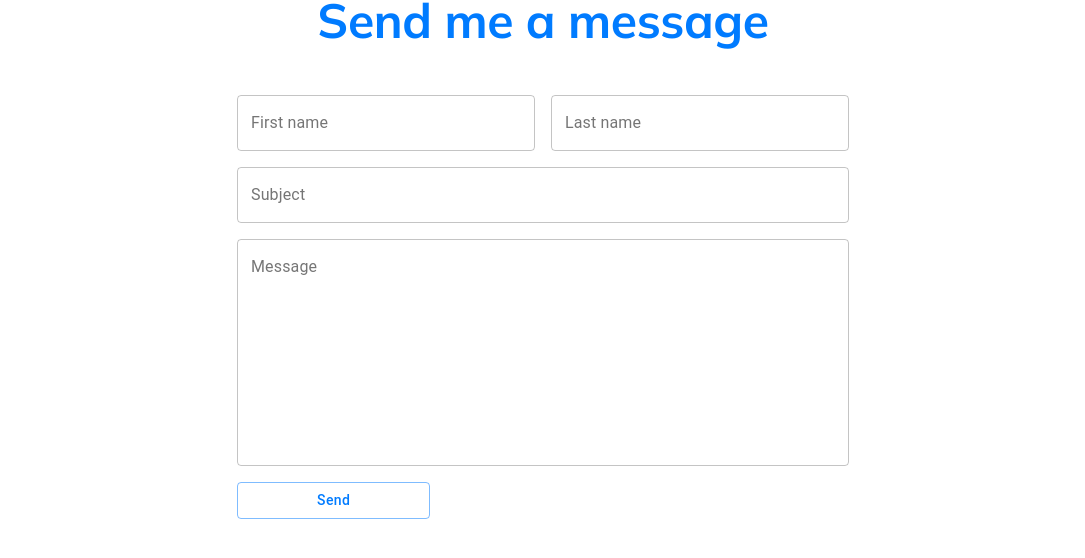
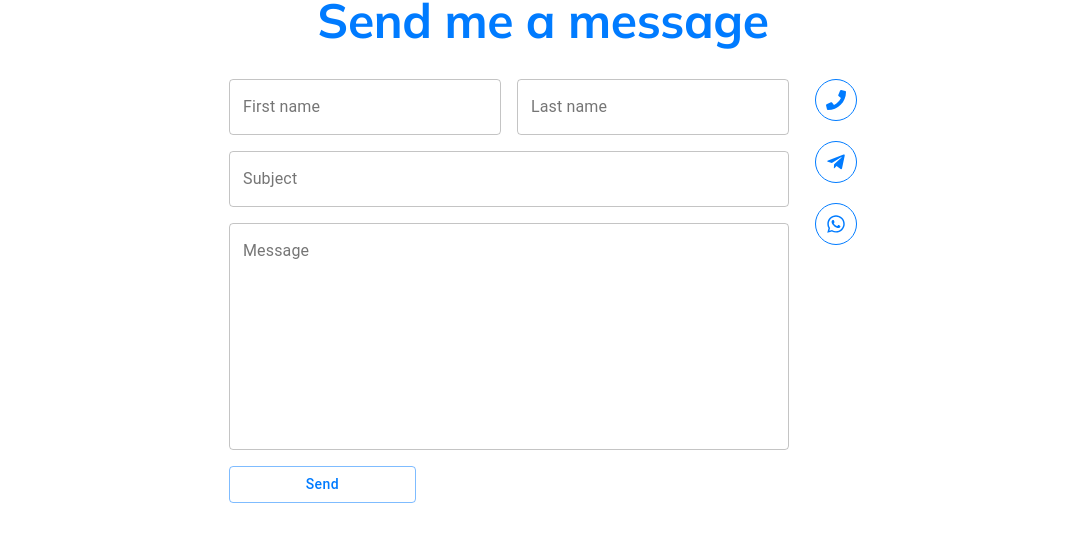
Before and after one commit to OwtmPatrick/portfolio, a React (Create React App) app: page / in a window 1280 px wide. Shown: the part 2586-3144 px from the top of the page, without its empty margins (97-1182 px from the left). Built offline with nearby package versions, Linux system fonts and the light colour scheme; no server answers.

Commit message:
add socials

```diff
--- /dev/null
+++ b/src/pages/contacts/icons.js
@@ -0,0 +1,8 @@
+import {faPhone} from '@fortawesome/free-solid-svg-icons';
+import {faTelegramPlane, faWhatsapp} from '@fortawesome/free-brands-svg-icons';
+
+export default [
+	{icon: faPhone, link: 'tel:8950-738-8422'},
+	{icon: faTelegramPlane, link: 'https://t.me/owtmpatrick'},
+	{icon: faWhatsapp, link: 'https://wa.me/89507388422'}
+];
--- a/src/pages/contacts/index.jsx
+++ b/src/pages/contacts/index.jsx
@@ -11,11 +11,13 @@ import {
 	IconButton
 } from '@material-ui/core';
 import CloseIcon from '@material-ui/icons/Close';
+import {FontAwesomeIcon} from '@fortawesome/react-fontawesome';
 import clsx from 'clsx';
 import {sendForm} from 'emailjs-com';
 import {useFormik} from 'formik';
 import useStyles from './styles';
 import validationSchema from './validation-schema';
+import icons from './icons';
 
 const {REACT_APP_EMAIL_USER_ID, REACT_APP_EMAIL_SERVICE_ID, REACT_APP_TEMPLATE_ID} = process.env;
 
@@ -64,13 +66,15 @@ export default () => {
 			)}
 
 			<form onSubmit={formik.handleSubmit} className={classes.form} ref={formRef}>
-				<Grid container direction="column" spacing={2} lg={6}>
+				<Grid container direction="column" lg={6}>
 					<Grid item>
 						<Typography variant="h2" component="h2" className={clsx(classes.title)}>
 							Send me a message
 						</Typography>
 					</Grid>
 
+					<Grid container direction="column" spacing={2} className={classes.formInner}>
+						<Grid item className={classes.fields}>
 							<Grid item className={clsx(classes.item, classes.names)}>
 								<Grid item lg={6} className={clsx(classes.item, classes.firstName)}>
 									<TextField
@@ -82,8 +86,13 @@ export default () => {
 										className={clsx(classes.textField)}
 										value={formik.values.firstName}
 										onChange={formik.handleChange}
-								error={formik.touched.firstName && Boolean(formik.errors.firstName)}
-								helperText={formik.touched.firstName && formik.errors.firstName}
+										error={
+											formik.touched.firstName
+											&& Boolean(formik.errors.firstName)
+										}
+										helperText={
+											formik.touched.firstName && formik.errors.firstName
+										}
 									/>
 								</Grid>
 
@@ -97,8 +106,13 @@ export default () => {
 										className={clsx(classes.textField)}
 										value={formik.values.lastName}
 										onChange={formik.handleChange}
-								error={formik.touched.lastName && Boolean(formik.errors.lastName)}
-								helperText={formik.touched.lastName && formik.errors.lastName}
+										error={
+											formik.touched.lastName
+											&& Boolean(formik.errors.lastName)
+										}
+										helperText={
+											formik.touched.lastName && formik.errors.lastName
+										}
 									/>
 								</Grid>
 							</Grid>
@@ -145,6 +159,16 @@ export default () => {
 								</Button>
 							</Grid>
 						</Grid>
+
+						<Grid item className={classes.icons}>
+							{icons.map(({icon, link}) => (
+								<a key={link} href={link} className={classes.link}>
+									<FontAwesomeIcon icon={icon} className={classes.icon} />
+								</a>
+							))}
+						</Grid>
+					</Grid>
+				</Grid>
 			</form>
 
 			<Dialog open={isSuccessModalOpen} onClose={() => setSuccessModalOpen(false)}>
--- a/src/pages/contacts/styles.js
+++ b/src/pages/contacts/styles.js
@@ -34,17 +34,26 @@ const useStyles = makeStyles(theme => ({
 		marginBottom: '30px',
 		textAlign: 'center'
 	},
+	formInner: {
+		[theme.breakpoints.up('lg')]: {
+			flexDirection: 'row'
+		}
+	},
+	fields: {
+		flexGrow: 1
+	},
 	item: {
-		width: '100%'
+		width: '100%',
+		marginBottom: '16px'
 	},
 	names: {
 		[theme.breakpoints.up('lg')]: {
 			display: 'flex',
-			flexDirection: 'row'
+			flexDirection: 'row',
+			marginBottom: 0
 		}
 	},
 	firstName: {
-		marginBottom: '16px',
 		[theme.breakpoints.up('lg')]: {
 			marginBottom: 0,
 			marginRight: '16px'
@@ -56,8 +65,55 @@ const useStyles = makeStyles(theme => ({
 	button: {
 		textTransform: 'capitalize'
 	},
+	icons: {
+		display: 'flex',
+		justifyContent: 'center',
+		marginTop: '20px',
+		[theme.breakpoints.up('lg')]: {
+			flexDirection: 'column',
+			justifyContent: 'flex-start',
+			marginTop: 0,
+			marginLeft: '10px'
+		}
+	},
+	link: {
+		position: 'relative',
+		width: '40px',
+		height: '40px',
+		marginRight: '20px',
+		borderRadius: '50%',
+		border: `1px solid ${theme.palette.primary.main}`,
+		transition: '.3s',
+
+		'&:last-child': {
+			marginRight: 0
+		},
+
+		'&:hover': {
+			backgroundColor: theme.palette.primary.main
+		},
+		'&:hover svg': {
+			color: theme.palette.common.white
+		},
+		[theme.breakpoints.up('lg')]: {
+			marginRight: 0,
+			marginBottom: '20px',
+
+			'&:last-child': {
+				marginBottom: 0
+			}
+		}
+	},
+	icon: {
+		position: 'absolute',
+		top: '50%',
+		left: '50%',
+		transform: 'translate(-50%, -50%)',
+		fontSize: '20px',
+		color: theme.palette.primary.main,
+		transition: '.3s'
+	},
 	dialogTitle: {
-		// borderBottom: `1px solid ${theme.palette.grey.A100}`,
 		position: 'relative',
 		display: 'flex',
 		justifyContent: 'flex-end',
```
Lines whose indentation alone changed are shown as unchanged.
